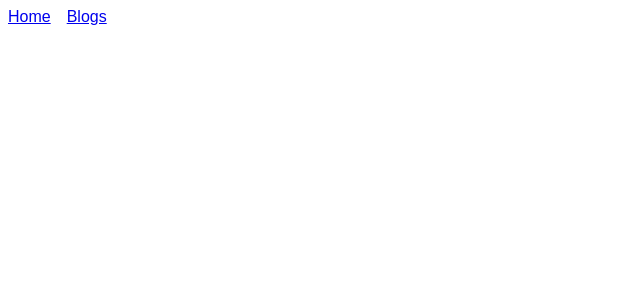
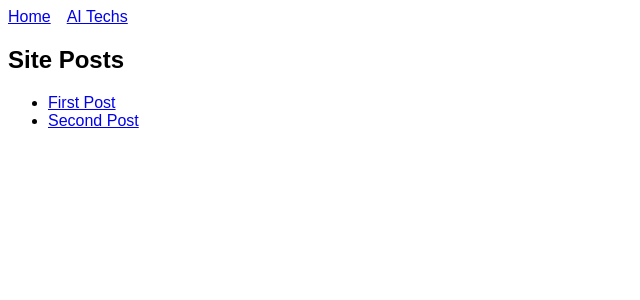
Before and after one commit to jacksonzjh/ai-tech, a Vue app: page /#/ai-techs in a window 1280 px wide. Shown: the top 300 px of the page, without its empty margins (0-640 px from the left). Built offline with nearby package versions, Linux system fonts and the light colour scheme.

Commit message:
2024/7/30 update

```diff
--- a/package.json
+++ b/package.json
@@ -1,5 +1,5 @@
 {
-  "name": "blog",
+  "name": "ai-tech",
   "version": "0.1.0",
   "private": true,
   "scripts": {
--- a/src/components/NavBar.vue
+++ b/src/components/NavBar.vue
@@ -1,7 +1,7 @@
 <template>
   <nav>
     <router-link to="/">Home</router-link>
-    <router-link to="/blogs">Blogs</router-link>
+    <router-link to="/ai-techs">AI Techs</router-link>
   </nav>
 </template>
 
--- a/src/views/Home.vue
+++ b/src/views/Home.vue
@@ -1,6 +1,6 @@
 <template>
   <div>
-    <h1>Welcome to My Blog</h1>
+    <h1>欢迎来到我的AI技术网站</h1>
   </div>
 </template>
 
--- a/src/views/BlogDetail.vue
+++ b/src/views/SiteDetail.vue
@@ -7,7 +7,7 @@
 
 <script>
 export default {
-  name: 'BlogDetail',
+  name: 'SiteDetail',
   data() {
     return {
       post: { title: '', content: '' }
@@ -20,8 +20,8 @@ export default {
   methods: {
     fetchPost(id) {
       const posts = [
-        { id: 1, title: 'First Blog Post', content: 'Content of the first post.' },
-        { id: 2, title: 'Second Blog Post', content: 'Content of the second post.' }
+        { id: 1, title: 'First Post', content: 'Content of the first post.' },
+        { id: 2, title: 'Second Post', content: 'Content of the second post.' }
       ]
       this.post = posts.find(post => post.id === parseInt(id))
     }
--- a/src/views/BlogList.vue
+++ b/src/views/SiteList.vue
@@ -1,9 +1,9 @@
 <template>
   <div>
-    <h2>Blog Posts</h2>
+    <h2>Site Posts</h2>
     <ul>
       <li v-for="post in posts" :key="post.id">
-        <router-link :to="'/blogs/' + post.id">{{ post.title }}</router-link>
+        <router-link :to="'/ai-techs/' + post.id">{{ post.title }}</router-link>
       </li>
     </ul>
   </div>
@@ -11,12 +11,12 @@
 
 <script>
 export default {
-  name: 'BlogList',
+  name: 'SiteList',
   data() {
     return {
       posts: [
-        { id: 1, title: 'First Blog Post' },
-        { id: 2, title: 'Second Blog Post' }
+        { id: 1, title: 'First Post' },
+        { id: 2, title: 'Second Post' }
       ]
     }
   }
--- a/vue.config.js
+++ b/vue.config.js
@@ -2,6 +2,6 @@ const { defineConfig } = require('@vue/cli-service')
 module.exports = defineConfig({
   transpileDependencies: true,
   publicPath: process.env.NODE_ENV === 'production'
-    ? '/blog/'
+    ? '/ai-tech/'
     : '/'
 })
```
Also changed, not shown: src/router/index.js (+4 -4 lines), 2 other files (tests, documents, lock files or other folders).
